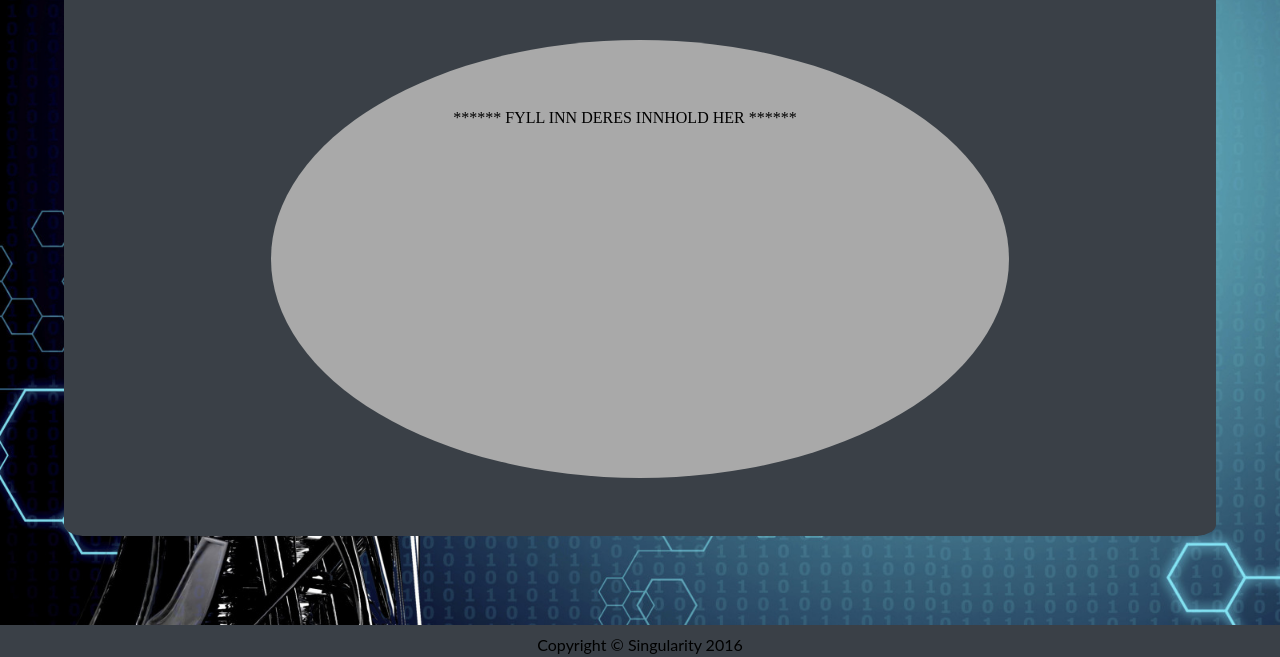
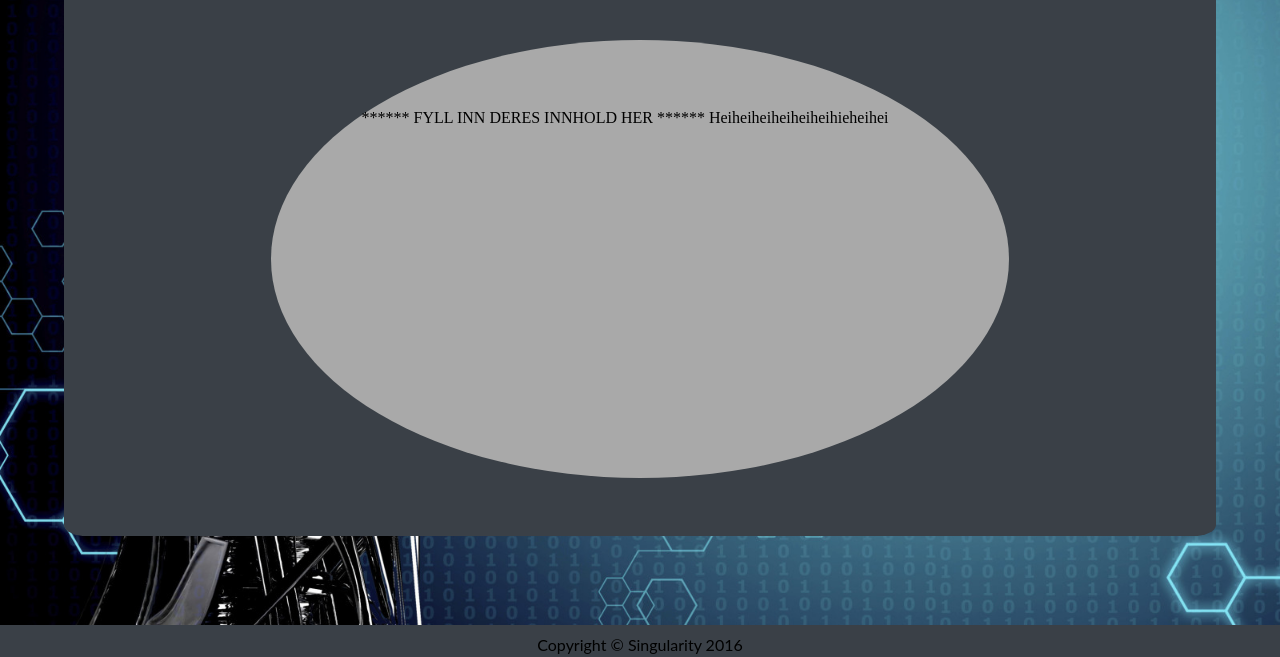
Before and after one commit to JaranB/Singularity, a plain HTML site: page services.html in a window 1280 px wide. Shown: the part 143-800 px from the top of the page. Drawn offline with Linux system fonts and the light colour scheme.

Commit message:
kommentar henrik

```diff
--- a/services.html
+++ b/services.html
@@ -32,7 +32,7 @@
                 <ul>
 
                     ****** FYLL INN DERES INNHOLD HER ******
-
+Heiheiheiheiheiheihieheihei
                 </ul>
 
             </div>
```
